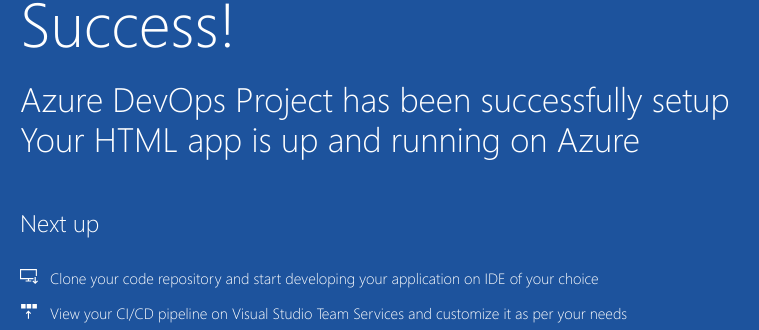
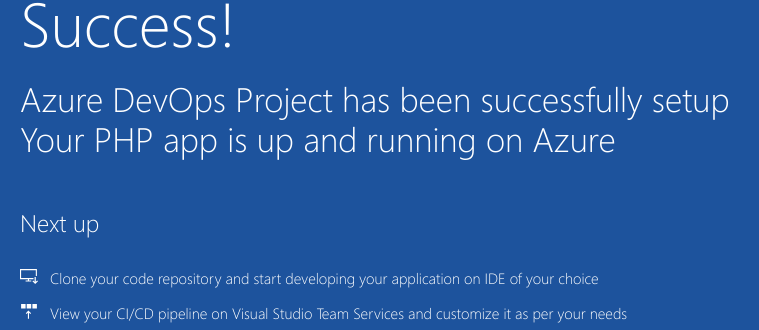
Before and after one commit to shrini-code/Edureka_Assignment, a plain HTML site: page index.html in a window 1280 px wide. Shown: the part 392-722 px from the top of the page, 205-964 px from the left. Drawn offline with Linux system fonts and the light colour scheme.

Commit message:
name changed to PHP

```diff
--- a/index.html
+++ b/index.html
@@ -20,7 +20,7 @@
             <div class="content-body">
                 <div class="success-text">Success!</div>
                 <div class="description line-1"> Azure DevOps Project has been successfully setup</div>
-                <div class="description line-2"> Your HTML app is up and running on Azure</div>
+                <div class="description line-2"> Your PHP app is up and running on Azure</div>
                 <div class="next-steps-container">
                     <div class="next-steps-header">Next up</div>
                     <div class="next-steps-body">
```
